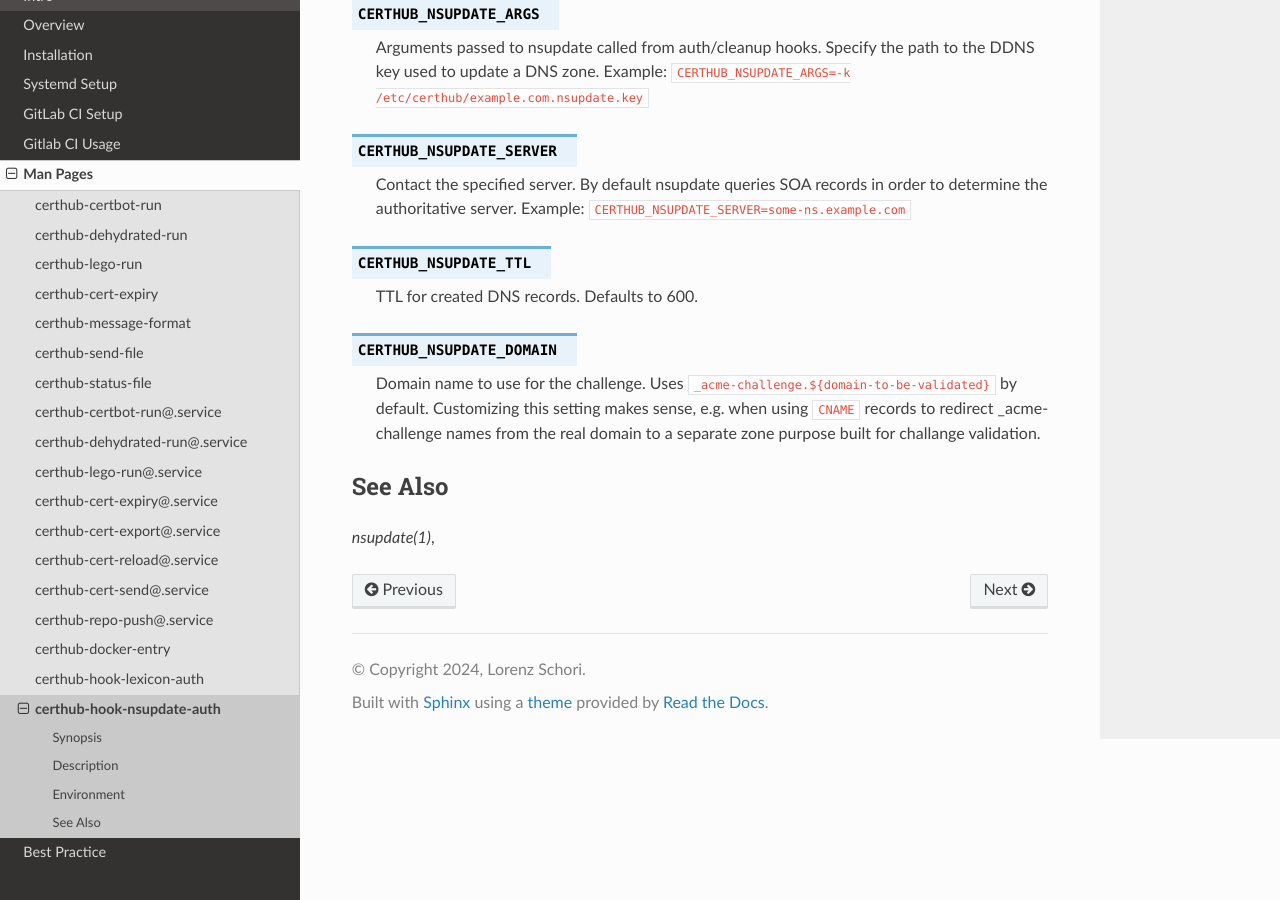
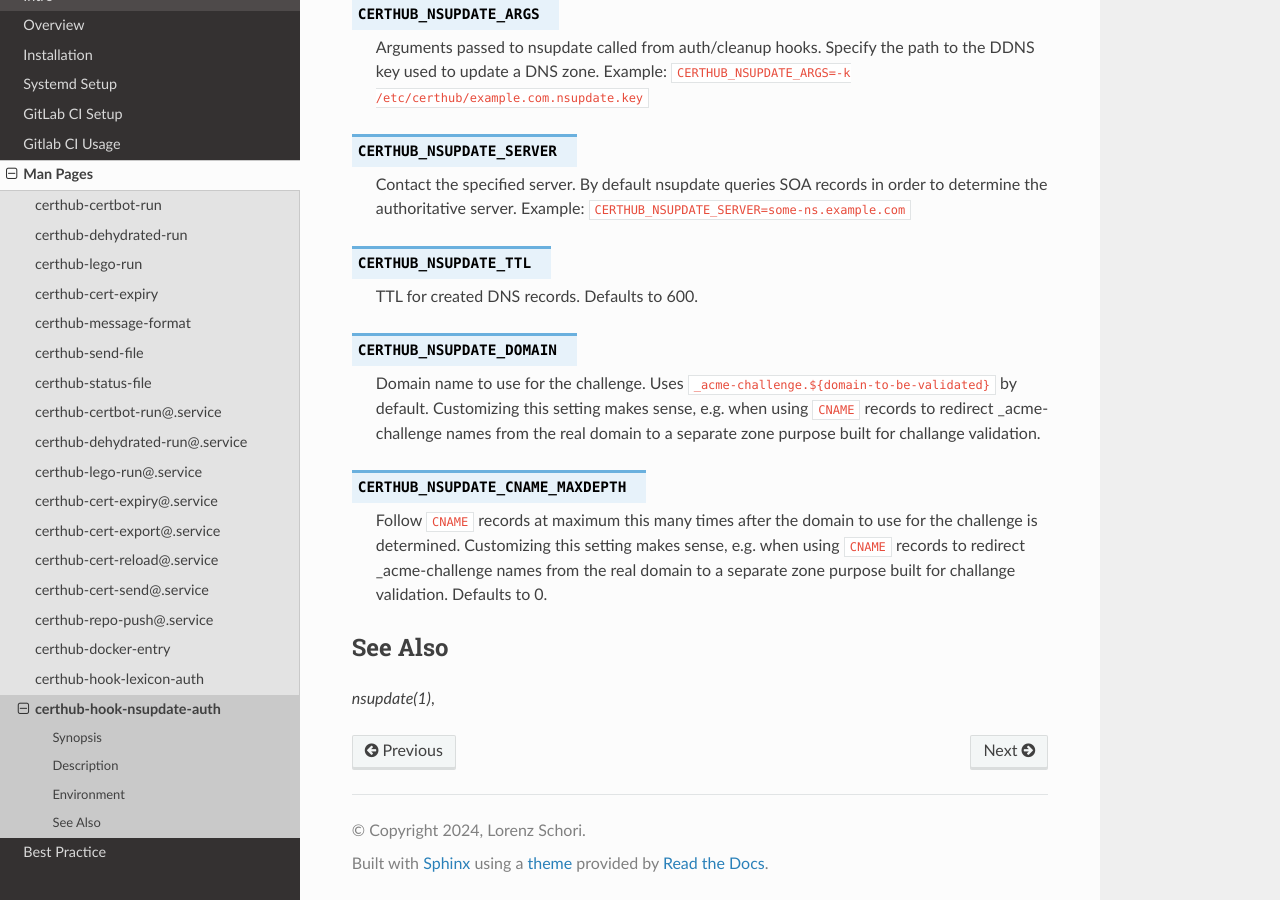
Before and after one commit to certhub/certhub, a Sphinx documentation site: the page built from doc/certhub-hook-nsupdate-auth.8.rst, in a window 1280 px wide and 900 px high, scrolled down 547 px. Built offline with Sphinx 7.4.7 and the Read the Docs theme 2.0.0, drawn with Linux system fonts in a browser that asks for light colours.

Commit message:
feat(hooks) Follow CNAME records in nsupdate hook (#84)

```diff
--- a/doc/certhub-hook-nsupdate-auth.8.rst
+++ b/doc/certhub-hook-nsupdate-auth.8.rst
@@ -45,6 +45,13 @@ Environment
    _acme-challenge names from the real domain to a separate zone purpose built
    for challange validation.
 
+.. envvar:: CERTHUB_NSUPDATE_CNAME_MAXDEPTH
+
+   Follow ``CNAME`` records at maximum this many times after the domain to use
+   for the challenge is determined. Customizing this setting makes sense, e.g.
+   when using ``CNAME`` records to redirect _acme-challenge names from the real
+   domain to a separate zone purpose built for challange validation. Defaults
+   to 0.
 
 See Also
 --------
```
Also changed, not shown: 2 other files.
